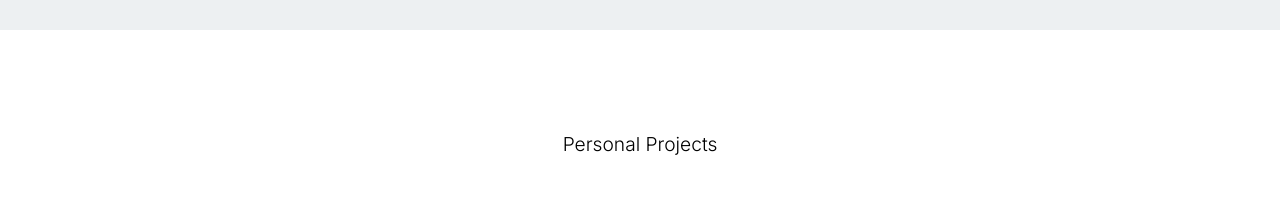
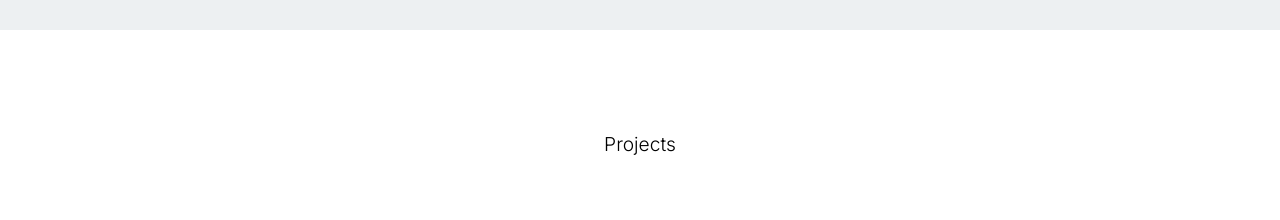
Before and after one commit to john-chang94/johnchang, a React (Create React App) app: page / in a window 1280 px wide. Shown: the part 1400-1620 px from the top of the page. Built offline with nearby package versions, Linux system fonts and the light colour scheme.

Commit message:
minor updates

```diff
--- a/src/components/About.js
+++ b/src/components/About.js
@@ -9,7 +9,7 @@ export const About = ({ aboutRef }) => (
         look forward to enhancing my skills through current and future projects,
         no matter how small or large, because any improvement is still an accomplishment.
         Besides going out with friends, I also enjoy astronomy, finance,
-        tech reviews, and occasionally getting some good laughs from horror gameplay videos.
+        tech reviews, and occasionally getting some good laughs from online gameplay videos.
       </p>
     </div>
     <div className="xs10-offset-1 s8-offset-2 l4-offset-6 flex flex-center">
--- a/src/components/Projects.js
+++ b/src/components/Projects.js
@@ -269,7 +269,7 @@ export const Projects = ({ projectsRef }) => {
 
   return (
     <section id="projects" className="bg-white">
-      <p className="text-regular text-center">Personal Projects</p>
+      <p className="text-regular text-center">Projects</p>
       {QuickSchedules()}
       {Monch()}
       {CryptoNet()}
```
